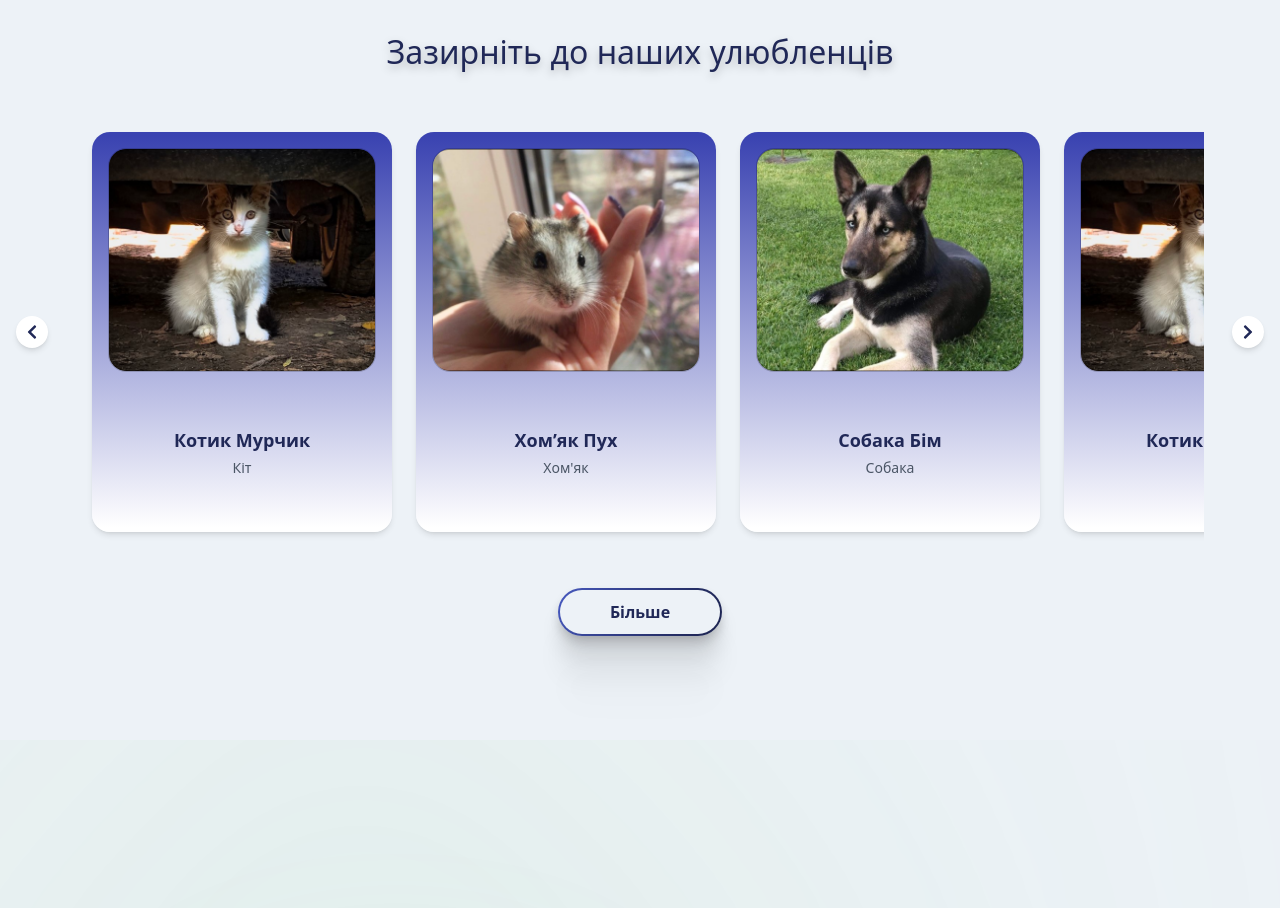
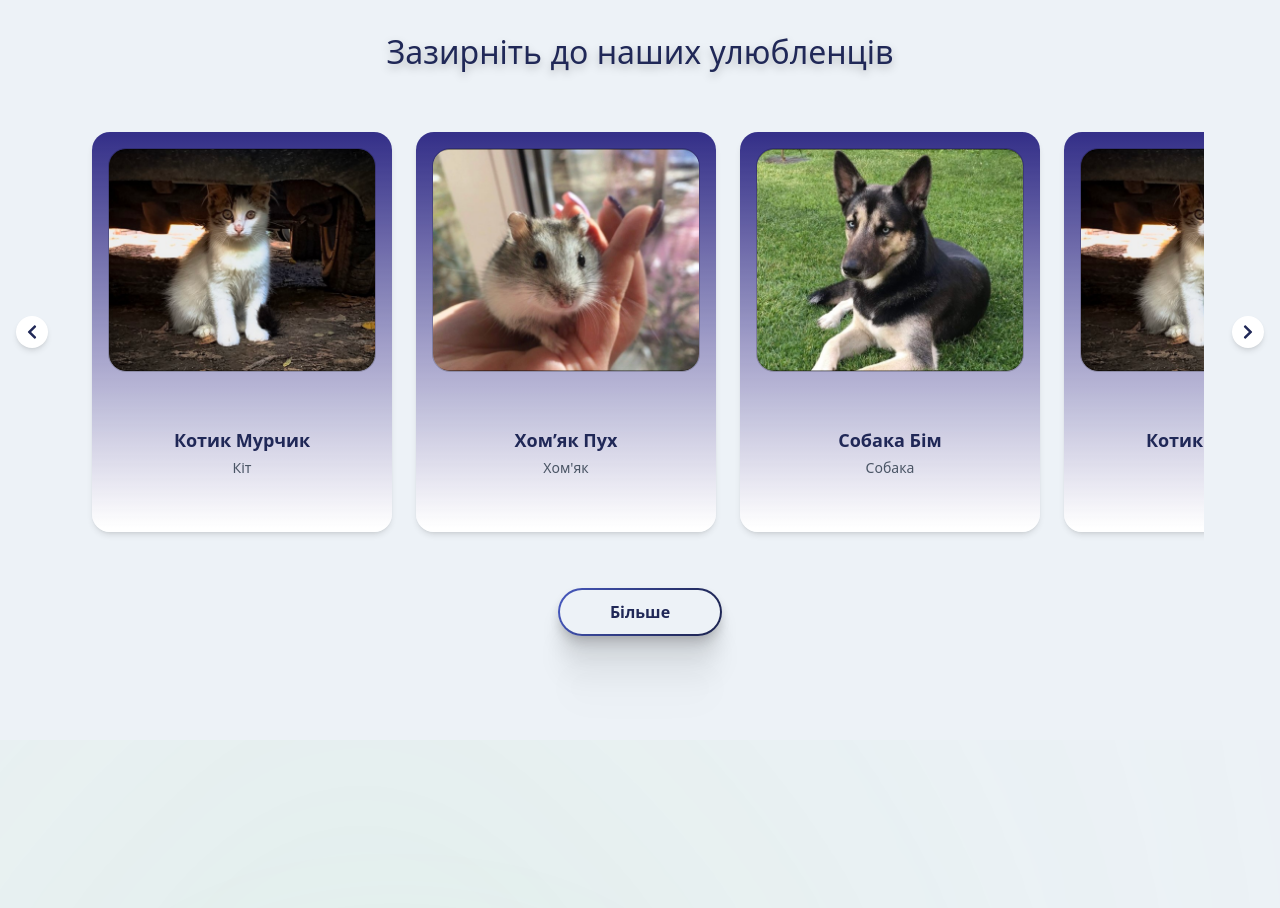
Before and after one commit to Miar0/Django-React-3DN, a React (Vite) app in the folder frontend/: page / in a window 1280 px wide. Shown: the part 900-1808 px from the top of the page. Built offline with nearby package versions, Linux system fonts and the light colour scheme.

Commit message:
refactor: update styles

```diff
--- a/frontend/src/components/carousel/PetCard.jsx
+++ b/frontend/src/components/carousel/PetCard.jsx
@@ -6,18 +6,9 @@ const PetCard = ({ pet }) => {
         <div className="relative w-75 h-100 px-4 pt-4
             rounded-[18px] shadow-md flex flex-col items-center justify-start
             transition-transform duration-300 hover:scale-105 z-10 hover:z-30
-            dark:bg-[linear-gradient(to_bottom,_#FFFFFF,_rgba(156,185,248,0.12))]
+            bg-[linear-gradient(to_bottom,_rgba(7,0,109,0.8)_1%,_#FFFFFF_99%)]
+            dark:bg-[linear-gradient(to_bottom,_#1B1E4B_0%,_#A6B1C6_100%)]
             "
-             style={{
-                    background: 'linear-gradient(to bottom, #3A43B1 1%, #FFFFFF 99%',
-                //      boxShadow: `
-                //     6px 8px 22px rgba(0, 0, 0, 0.10),
-                //     23px 33px 40px rgba(0, 0, 0, 0.09),
-                //     51px 75px 54px rgba(0, 0, 0, 0.05),
-                //     91px 133px 64px rgba(0, 0, 0, 0.01),
-                //     142px 208px 71px rgba(0, 0, 0, 0.01)
-                // `
-                 }}
         >
 
             <img
```
Also changed, not shown: frontend/src/components/WhyUsSection.jsx (+0 -8 lines).
